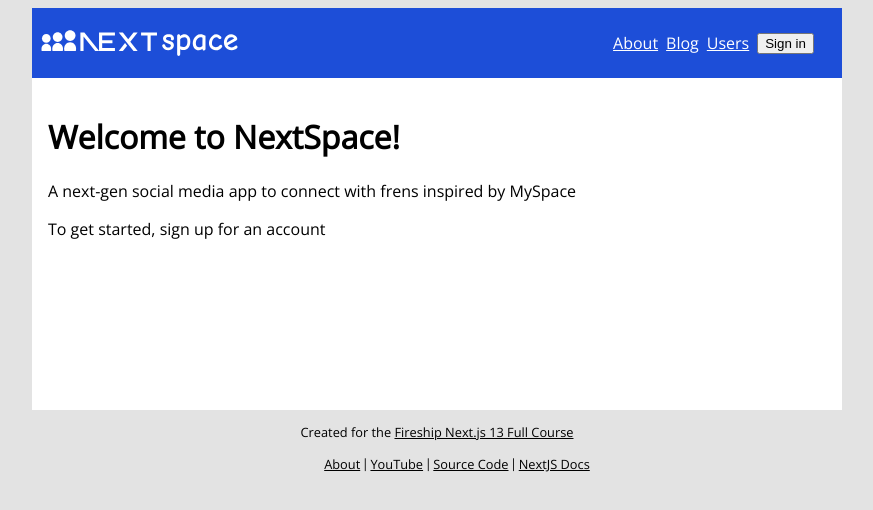
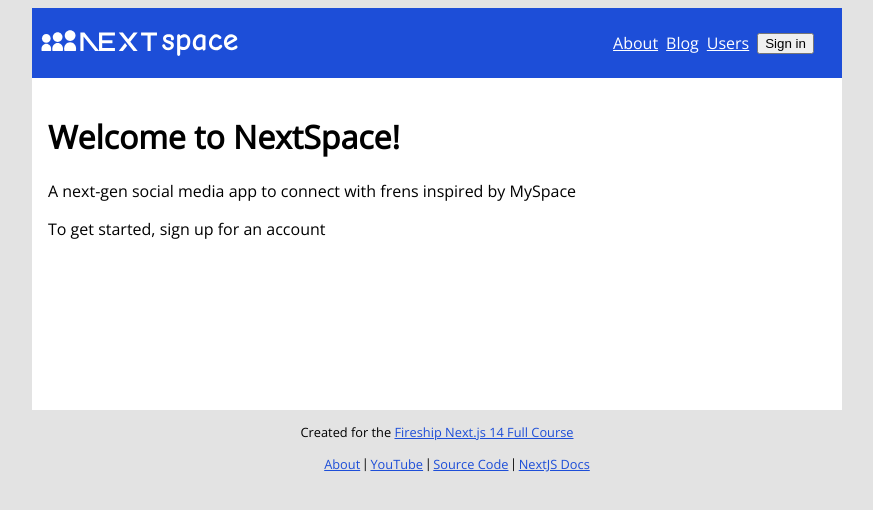
Before and after one commit to fireship-io/nextjs-course, a Next.js app: page / in a window 1280 px wide. Shown: the top 510 px of the page, without its empty margins (203-1076 px from the left). Built offline with nearby package versions, Linux system fonts and the light colour scheme; no server answers.

Commit message:
upgrade: prisma 5

```diff
--- a/app/NavMenu.module.css
+++ b/app/NavMenu.module.css
@@ -23,3 +23,7 @@
     align-items: center;
     padding: 0.25rem;
 }
+
+.links a {
+    color: #fff;
+}
--- a/app/globals.css
+++ b/app/globals.css
@@ -8,6 +8,7 @@ body {
   max-width: 100vw;
   overflow-x: hidden;
   background-color: #e3e3e3;
+  color: black
   /* font-family: verdana, arial, sans-serif, helvetica; */
 }
 
@@ -38,7 +39,7 @@ footer li {
 }
 
 a {
-  color: inherit;
+  color: var(--link-color);
   text-decoration: underline;
 }
 
@@ -52,3 +53,7 @@ label, textarea, input {
     color-scheme: dark;
   }
 }
+
+p, h1, h2, h3, h4, h5, h6, label {
+  color: black;
+}
--- a/app/layout.tsx
+++ b/app/layout.tsx
@@ -28,7 +28,7 @@ export default function RootLayout({ children }: Props) {
               <p>
                 Created for the{' '}
                 <Link href="https://fireship.io">
-                  Fireship Next.js 13 Full Course
+                  Fireship Next.js 14 Full Course
                 </Link>
               </p>
               <ul>
--- a/app/users/loading.tsx
+++ b/app/users/loading.tsx
@@ -1,3 +1,3 @@
 export default function LoadingUsers() {
-  return <div>Loading user data...</div>;
+  return <p>Loading user data...</p>;
 }
--- a/package.json
+++ b/package.json
@@ -10,7 +10,7 @@
   },
   "dependencies": {
     "@next-auth/prisma-adapter": "^1.0.6",
-    "@prisma/client": "^4.13.0",
+    "@prisma/client": "^5.11.0",
     "@types/node": "18.16.1",
     "@types/react": "18.2.0",
     "@types/react-dom": "18.2.1",
@@ -22,6 +22,6 @@
     "typescript": "5.0.4"
   },
   "devDependencies": {
-    "prisma": "^4.13.0"
+    "prisma": "^5.11.0"
   }
 }
```
Also changed, not shown: 2 other files (tests, documents, lock files or other folders).
